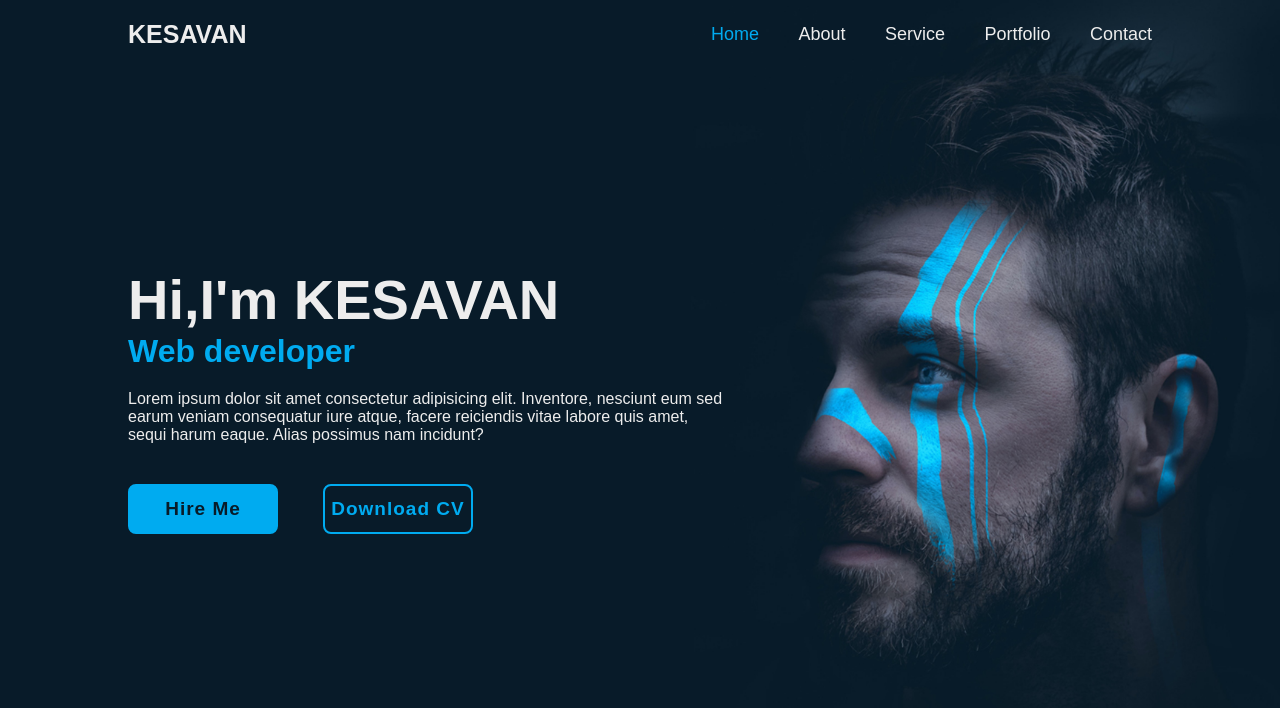
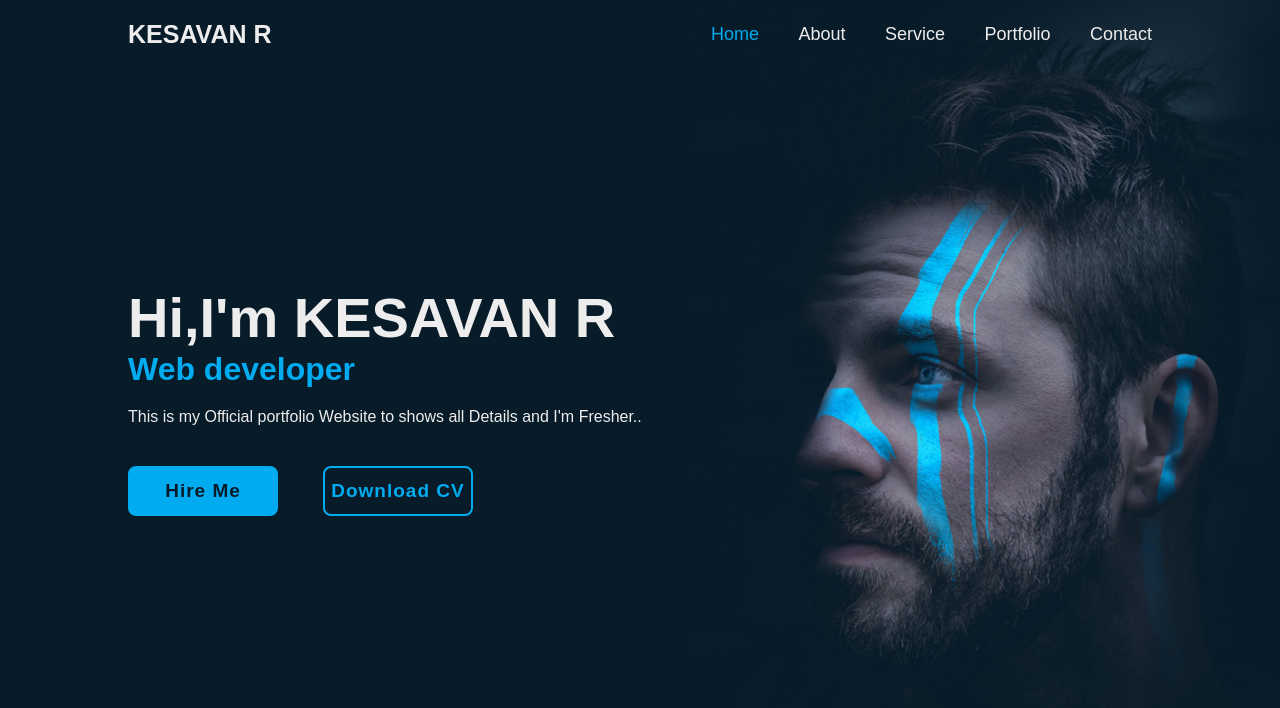
Before and after one commit to kesavanr2004/digitalpotfolio, a plain HTML site: page index.html in a window 1280 px wide. Shown: the top 708 px of the page. Drawn offline with nearby package versions, Linux system fonts and the light colour scheme.

Commit message:
Update index.html

```diff
--- a/index.html
+++ b/index.html
@@ -11,7 +11,7 @@
 	</head>
 	<body>
 		<header class="header">
-			<a href="#" class="logo">KESAVAN</a>
+			<a href="#" class="logo">KESAVAN R</a>
 
 			<nav class="navbar">
 				<a href="#" class="active">Home</a>
@@ -23,14 +23,12 @@
 		</header>
 		<section class="home">
 			<div class="home-content">
-				<h1>Hi,I'm KESAVAN</h1>
+				<h1>Hi,I'm KESAVAN R</h1>
 				<h3>Web developer</h3>
-				<p>Lorem ipsum dolor sit amet consectetur adipisicing elit. Inventore, nesciunt eum sed earum veniam consequatur iure atque, facere
-					reiciendis vitae labore quis amet, sequi harum
-					eaque. Alias possimus nam incidunt?</p>
+				<p>This is my Official portfolio Website to shows all Details and I'm Fresher.. </p>
 				<div class="btn-box">
 				<a href="#">Hire Me</a>
-				<a href="Resume - Google Docs.pdf">Download CV</a>
+				<a href="../digitalpotfolio/KESAVAN R .pdf">Download CV</a>
 			</div>
 			<div class="home-sci">
 				<a href="#"><i class='bx bxl-facebook'></i></a>
```
